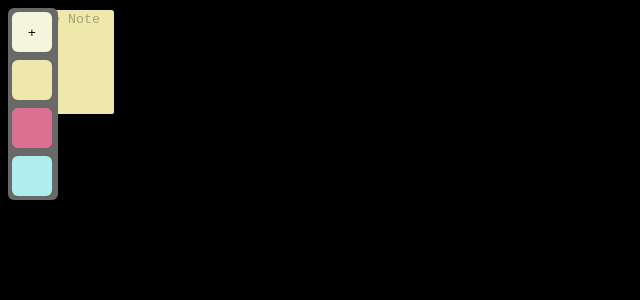
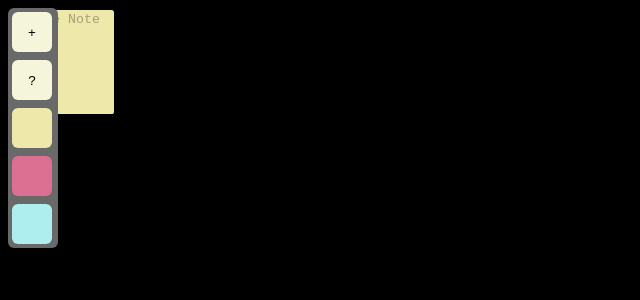
Before and after one commit to kotozoa/noteboard, a SvelteKit app: page / in a window 1280 px wide. Shown: the top 300 px of the page, without its empty margins (0-640 px from the left). Built offline with nearby package versions, Linux system fonts and the light colour scheme.

Commit message:
Random color added back

```diff
--- a/src/lib/components/sidebar/ColorPicker.svelte
+++ b/src/lib/components/sidebar/ColorPicker.svelte
@@ -1,13 +1,11 @@
 <script>
     import SideButton from "./SideButton.svelte";
 
-    let {changeColor} = $props();
-
-    // Default colors
-    let colors = ['palegoldenrod', 'palevioletred', 'paleturquoise'];
+    let {changeColor, colors} = $props();
 
 </script>
 
+<SideButton onclick={() => changeColor('random')} label='?'/>
 {#each colors as color}
     <SideButton onclick={() => changeColor(color)} label='' color={color}/>
 {/each}
--- a/src/lib/components/sidebar/SidePanel.svelte
+++ b/src/lib/components/sidebar/SidePanel.svelte
@@ -2,12 +2,12 @@
     import ColorPicker from './ColorPicker.svelte';
     import SideButton from './SideButton.svelte';
 
-    let { addNote, changeColor } = $props();
+    let { addNote, changeColor, colors } = $props();
 </script>
 
 <aside class="side-panel">
     <SideButton onclick={addNote} label="+" />
-    <ColorPicker changeColor={changeColor} />
+    <ColorPicker changeColor={changeColor} {colors} />
 </aside>
 
 <style>
--- a/src/routes/+page.svelte
+++ b/src/routes/+page.svelte
@@ -1,7 +1,9 @@
 <script>
     import Notepad from './Notepad.svelte';
     import SidePanel from '$lib/components/sidebar/SidePanel.svelte'
+
     // Handle colors
+    let colors = ['palegoldenrod', 'palevioletred', 'paleturquoise'];
     let selectedColor = $state('palegoldenrod');
 
     function changeColor(color) {
@@ -11,15 +13,24 @@
     let notes = $state([{ size: 100, text: "Sample Note", bgcolor: "palegoldenrod" }]);
 
     function addNote(){
-        notes.push({
-          size: 100,
-          text: "New Note",
-          bgcolor: selectedColor
-        });
+        if (selectedColor === 'random'){
+            notes.push({
+                size: 100,
+                text: "New Note",
+                bgcolor: colors[Math.floor(Math.random() * colors.length)]
+            });
+        }
+        else{
+            notes.push({
+                size: 100,
+                text: "New Note",
+                bgcolor: selectedColor
+            });
+        }
     }
 </script>
 
-<SidePanel {addNote} {changeColor} />
+<SidePanel {addNote} {changeColor} {colors}/>
 
 <div class="notepad-container">
     {#each notes as note}
```
